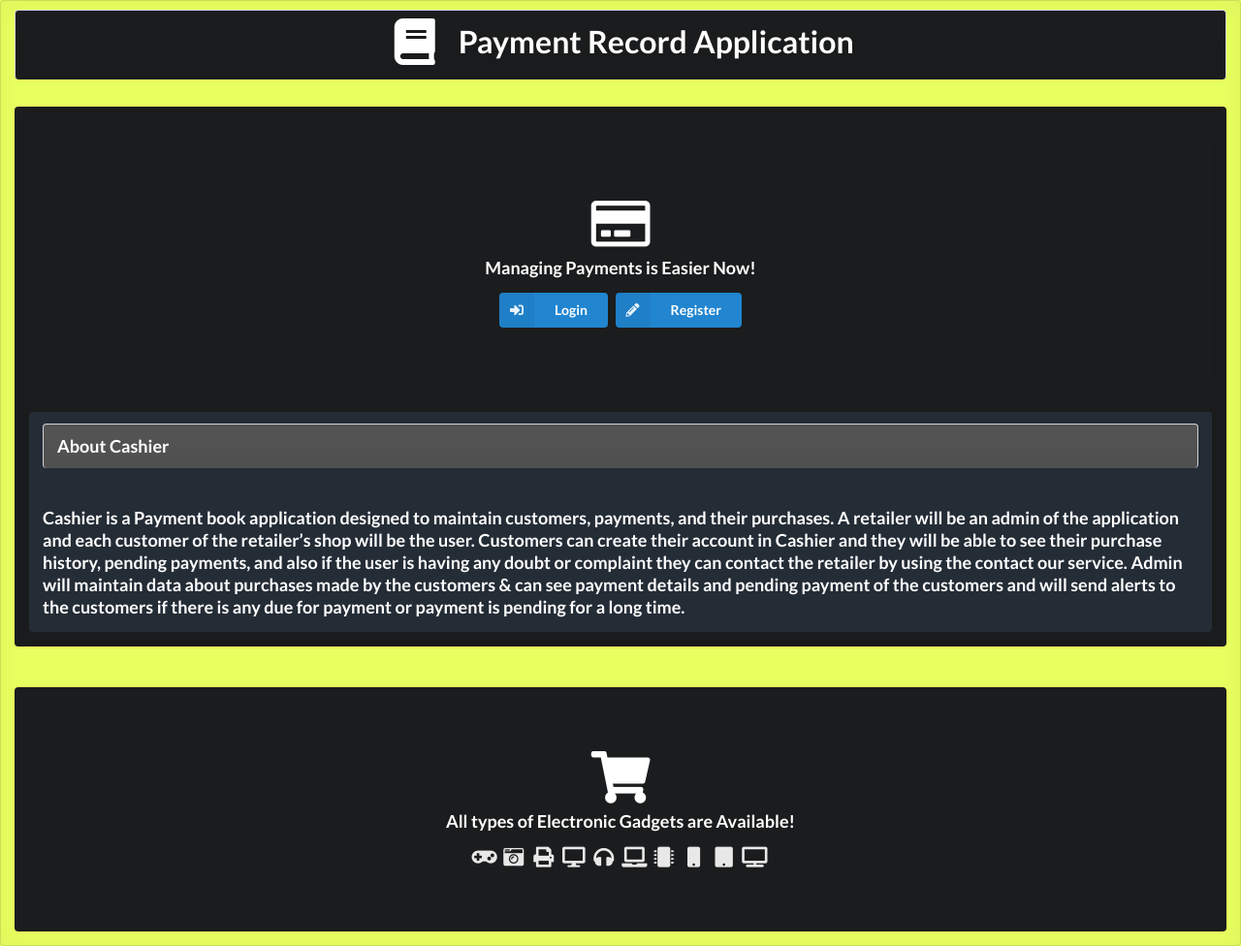
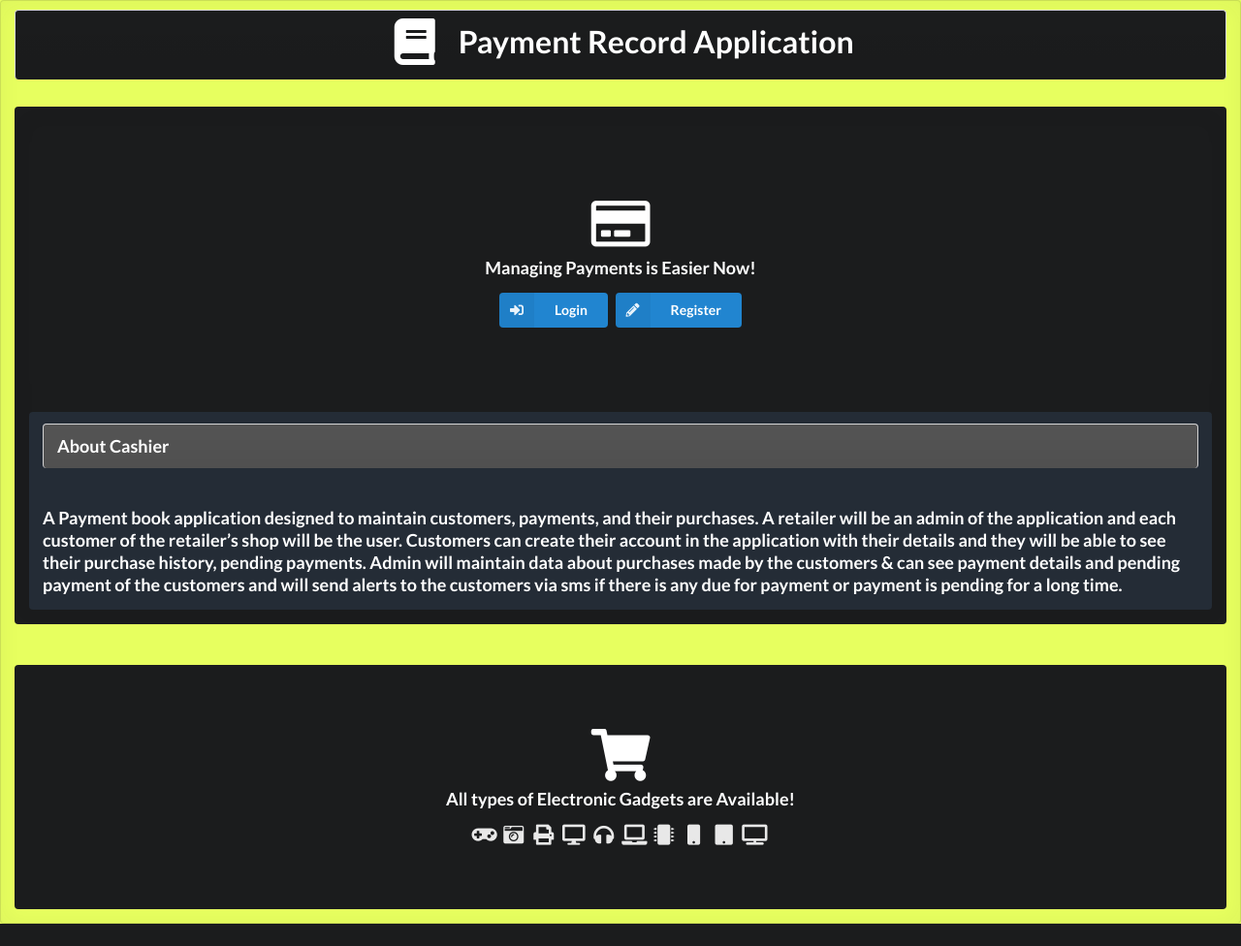
Before and after one commit to SaiJeevanPuchakayala/Cashier, a Flask app: page /intro in a window 1280 px wide. Shown: the whole page at 97% size. After the commit the page ends 953 px from the top, so only its background shows below. Run offline with Flask 2, Linux system fonts and the light colour scheme; some libraries are stand-ins or nearby versions.

Commit message:
Major Updates to Registration and Communication Services

```diff
--- a/app.py
+++ b/app.py
@@ -1,9 +1,8 @@
-from flask import Flask, render_template,request,flash,redirect,url_for,session
+from flask import Flask, render_template,request,redirect,url_for,session
 from flask_mysqldb import MySQL
+from messageService import send_sms
 import os
-import MySQLdb.cursors
 from flask_bcrypt import Bcrypt
-from flask_mail import Mail, Message
 import re
 
 app = Flask(__name__)
@@ -33,7 +32,7 @@ app.secret_key = 'ecashier'
 bcrypt = Bcrypt(app)
 
 
-mail = Mail(app)
+
 
 
 @app.route('/')
@@ -75,39 +74,33 @@ def register():
     if request.method == 'POST':
         username = request.form['username']
         email = request.form['email']
-        password = request.form['password']
+        pnumber = request.form['pnumber']
+        password1 = request.form['password1']
+        password2 = request.form['password2']
+        userWallet = request.form['walletAmount']
+        if password1 == password2:
 
-        cursor = mysql.connection.cursor()
-        cursor.execute('SELECT * FROM Users WHERE email = % s', [email])
-        account = cursor.fetchone()
-        if account:
-            message="Account already exists...Try with different email address"
-        elif not re.match(r'[A-Za-z0-9]+', username):
-            message = 'Username must contain only characters and numbers.'
-        else:
-            hash_password = bcrypt.generate_password_hash(password).decode('utf-8')
-            x = [username,email,hash_password]
             cursor = mysql.connection.cursor()
-            cursor.execute('INSERT INTO Users(username,email,password) VALUES(% s,% s,% s)',(username,email,hash_password))
-            mysql.connection.commit()
-            message="Your account has been created! You are now able to log in"
-
-            msg = Message('Registration Successfull for E Cashier',sender=email,
-                recipients=[email]
-            )
-            msg.body = f'''Hello {username}, Welcome to E Cashier 2021!!!.
-
-            Your account in E Cashier 2021 was created Successfully.
-
-            You can now login into your account and see your purchase history, payment details and
-            pending payments.
+            cursor.execute('SELECT * FROM Users WHERE email = % s', [email])
+            account = cursor.fetchone()
+            if account:
+                message="Account already exists...Try with different email address"
+            elif not re.match(r'[A-Za-z0-9]+', username):
+                message = 'Username must contain only characters and numbers.'
+            else:
+                hash_password = bcrypt.generate_password_hash(password1).decode('utf-8')
+                cursor = mysql.connection.cursor()
+                cursor.execute('INSERT INTO Users(username,email,phonenumber,password,wallet) VALUES(% s,% s,% s,% s,% s)',(username,email,pnumber,hash_password,userWallet))
+                mysql.connection.commit()
 
 
-            Thankyou!!!.
-            '''
-            mail.send(msg)
-            return redirect(url_for('login'))
+                msg = f'''Registration Successful! Hello {username}, Welcome to E Cashier!. Login to your account and see your purchase history, payment details, and pending payments.'''
 
+                send_sms(pnumber,msg)
+                return redirect(url_for('login'))
+
+        else:
+            message = "Passwords Do Not Match!"
 
     return render_template('register.html',message=message)
 
@@ -164,28 +157,25 @@ def addpurchase():
                 mysql.connection.commit()
                 if pending_amount!=0:
 
-                    cursor.execute("SELECT email, username FROM Users WHERE user_id = %s",[customer])
+                    cursor.execute("SELECT phonenumber, username FROM Users WHERE user_id = %s",[customer])
                     user_details = cursor.fetchone()
                     recipient = user_details[0]
                     username = user_details[1]
-                    msg = Message('Pending Payment Alert!!!',sender=email,
-                    recipients=[recipient])
-                    msg.body = f'''Hey {username}, we hope you are doing well.
-                    The payment is still pending for the purchase {item} made on {purchase_date}.
 
-                    We have given long due time to you to pay the pending payment. So pay the pending payment within two days without fail.
 
+                    msg= f'''Pending Payment Alert! Hey {username}, we hope you are doing well.
                     Pending Payment Details :
                         Item : {item}
                         Price : {price}
                         Purchase Date : {purchase_date}
                         Amount Paid : {amount_paid}
                         Pending Amount : {pending_amount}
-
-                                                Thankyou.
+                        Thankyou.
                     '''
 
-                    mail.send(msg)
+                    send_sms(recipient,msg)
+
+
                 return redirect(url_for('home'))
 
 
@@ -280,19 +270,14 @@ def addpayment():
                 tot_amount_paid = details[2]
                 userid = details[3]
                 purchase_date = details[4]
-                cursor.execute("SELECT email, username FROM Users WHERE user_id = %s",[userid])
+                cursor.execute("SELECT phonenumber, username FROM Users WHERE user_id = %s",[userid])
                 user = cursor.fetchone()
                 recipient = user[0]
                 username = user[1]
                 pending_amount = price-tot_amount_paid
-                msg = Message('Payment Detail',sender=email,
-                recipients=[recipient])
-                msg.body = f'''
-                    Hey {username}, we hope you are doing well.
-                    You made a payment on {payment_date} for the purchase item - {item} purchased on {purchase_date}.
 
-                    Please pay the balance pending payments as soon as possible. If you paid all the payments, then leave it.
 
+                msg = f'''Payment Detail! Hey {username}, we hope you are doing well.
                     Payment Details:
                         Item : {item}
                         Amount Paid : {amountpaid}
@@ -304,14 +289,9 @@ def addpayment():
                         Purchase Date : {purchase_date}
                         Amount Paid : {tot_amount_paid}
                         Pending Amount : {pending_amount}
-
-
-
-
-                        Thankyou!!!.
                     '''
 
-                mail.send(msg)
+                send_sms(recipient,msg)
                 return redirect(url_for('home'))
         return render_template('addpayment.html')
     else:
@@ -362,34 +342,24 @@ def pendingemail(id):
     if 'loggedin' in session:
         if session['is_retailer'] == 1:
             cursor = mysql.connection.cursor()
-            cursor.execute("SELECT email, username FROM Users WHERE user_id = %s",[id])
+            cursor.execute("SELECT phonenumber, username FROM Users WHERE user_id = %s",[id])
             details = cursor.fetchone()
             recipient = details[0]
             recipient_name = details[1]
             cursor.execute("Select item_name, price, purchase_date, amount_paid FROM Purchase WHERE user_id = %s",[id])
             purchase = cursor.fetchone()
             pending_amount = int(purchase[1]) - int(purchase[3])
-            msg = Message('Pending Payment Alert!!!',sender=email,
-            recipients=[recipient])
-            msg.body = f'''Hey {recipient_name}, we hope you are doing well.
 
-                The payment is still pending for the purchase item - {purchase[0]} made on {purchase[2]}.
-                We have given long due time to you to pay the pending payment.
-                So pay the pending payment within two days without fail.
-
+            msg = f'''Pending Payment Alert!!! Hey {recipient_name}, we hope you are doing well. The payment is still pending for the purchase item - {purchase[0]} made on {purchase[2]}. Pay the pending payment within two days without fail.
                 Pending Payment Details :
                     Item : {purchase[0]}
                     Price : {purchase[1]}
                     Purchase Date : {purchase[2]}
                     Amount Paid : {purchase[3]}
                     Pending Amount : {pending_amount}
-
-
-
-                    Thankyou!!!.
                 '''
 
-            mail.send(msg)
+            send_sms(recipient,msg)
         return redirect(url_for('pendingpayments'))
     else:
         redirect(url_for('intro'))
--- a/requirements.txt
+++ b/requirements.txt
@@ -1,4 +1,6 @@
 Flask
+requests
+json
 mysql-connector-python
 flask_mysqldb
 flask_bcrypt
--- a/templates/addpayment.html
+++ b/templates/addpayment.html
@@ -4,7 +4,7 @@
     <meta charset="UTF-8">
     <meta http-equiv="X-UA-Compatible" content="IE=edge">
     <meta name="viewport" content="width=device-width, initial-scale=1.0">
-    <title>Cashier</title>
+    <title>E Cashier</title>
     <link rel="stylesheet" href="https://cdn.jsdelivr.net/npm/semantic-ui@2.4.2/dist/semantic.min.css">
     <script src="https://cdnjs.cloudflare.com/ajax/libs/jquery/3.2.1/jquery.min.js"></script>
     <script src="https://cdnjs.cloudflare.com/ajax/libs/semantic-ui/2.2.13/semantic.min.js"></script>
--- a/templates/addpurchase.html
+++ b/templates/addpurchase.html
@@ -4,7 +4,7 @@
     <meta charset="UTF-8">
     <meta http-equiv="X-UA-Compatible" content="IE=edge">
     <meta name="viewport" content="width=device-width, initial-scale=1.0">
-    <title>Cashier</title>
+    <title>E Cashier</title>
     <link rel="stylesheet" href="https://cdn.jsdelivr.net/npm/semantic-ui@2.4.2/dist/semantic.min.css">
     <script src="https://cdnjs.cloudflare.com/ajax/libs/jquery/3.2.1/jquery.min.js"></script>
     <script src="https://cdnjs.cloudflare.com/ajax/libs/semantic-ui/2.2.13/semantic.min.js"></script>
--- a/templates/home.html
+++ b/templates/home.html
@@ -26,7 +26,7 @@
         <div style="margin-top: 20px;" class="ui placeholder inverted segment">
             <div class="ui icon header">
             <i class="user icon"></i>
-            Welcome {{username}}!!!
+            Welcome {{username}}
             </div>
             <div class="inline">
               <div class="ui buttons">
--- a/templates/intro.html
+++ b/templates/intro.html
@@ -45,7 +45,7 @@
             <h3 class="ui block inverted header">
                 About Cashier
             </h3>
-            <p style="font-size: xx-larger;" class="ui left aligned header">Cashier is a Payment book application designed to maintain customers, payments, and their purchases. A retailer will be an admin of the application and each customer of the retailer’s shop will be the user. Customers can create their account in Cashier and they will be able to see their purchase history, pending payments, and also if the user is having any doubt or complaint they can contact the retailer by using the contact our service. Admin will maintain data about purchases made by the customers & can see payment details and pending payment of the customers and will send alerts to the customers if there is any due for payment or payment is pending for a long time.
+            <p style="font-size: xx-larger;" class="ui left aligned header">A Payment book application designed to maintain customers, payments, and their purchases. A retailer will be an admin of the application and each customer of the retailer’s shop will be the user. Customers can create their account in the application with their details and they will be able to see their purchase history, pending payments. Admin will maintain data about purchases made by the customers & can see payment details and pending payment of the customers and will send alerts to the customers via sms if there is any due for payment or payment is pending for a long time.
             </p>
          </div>
         </div>
```
Also changed, not shown: messageService.py (added, +24 -0 lines), templates/register.html (+22 -1 lines).
